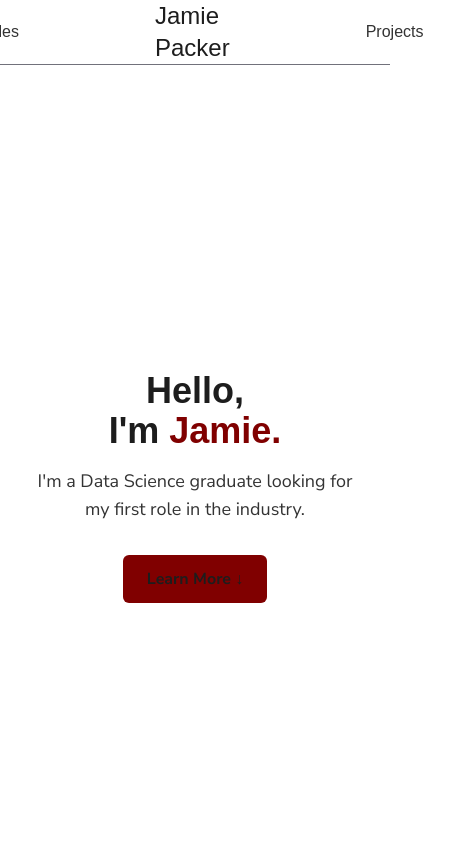
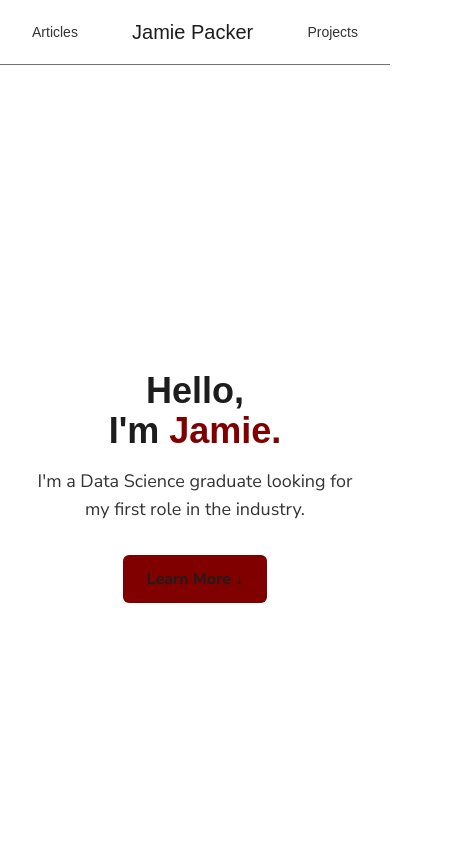
Before and after one commit to Jamie-Packer/My-Website, a Next.js app: page / in a window 390 px wide. Shown: the top 844 px of the page, 463 px wide, since content can reach past the window. Built offline with nearby package versions, Linux system fonts and the light colour scheme; a web font is replaced by a local one.

Commit message:
Refactor Navbar layout and styling
Updated the Navbar component to improve mobile and desktop layout handling, refactored flexbox structure, and standardized link styling for consistency and responsiveness.

```diff
--- a/src/components/Navbar.tsx
+++ b/src/components/Navbar.tsx
@@ -1,28 +1,33 @@
-import Link from 'next/link';
+// src/components/Navbar.tsx
+import Link from "next/link";
 
 const Navbar = () => {
   return (
     <nav className="bg-background border-b border-zinc-500">
       <div className="container mx-auto px-4 sm:px-6 lg:px-8">
-        <div className="flex items-center justify-center h-16">
-          <div className="flex items-center space-x-8 md:space-x-2 font-heading">
+        {/* Mobile: spread out | Desktop: centered */}
+        <div className="flex h-16 items-center justify-between md:justify-center">
+          <div className="flex w-full items-center justify-between font-heading md:w-auto md:space-x-8 md:space-x-2">
+            {/* Articles */}
             <Link
               href="/articles"
-              className="text-foreground2 rounded-md px-10 py-3 text-base font-medium transition-colors duration-200 hover:bg-accent/25 hover:text-white"
+              className="inline-flex h-14 items-center justify-center rounded-md px-4 text-sm font-medium text-foreground2 transition-colors duration-300 hover:bg-accent/25 md:px-8 md:text-base"
             >
               Articles
             </Link>
 
+            {/* Home / Jamie Packer */}
             <Link
               href="/"
-              className="text-foreground text-2xl rounded-md px-16 py-3 transition-colors duration-200 hover:bg-accent/35"
+              className="inline-flex h-14 items-center justify-center rounded-md px-4 text-foreground transition-colors duration-300 hover:bg-accent/35 md:px-8"
             >
-              Jamie Packer
+              <span className="text-xl leading-none md:text-2xl">Jamie Packer</span>
             </Link>
 
+            {/* Projects */}
             <Link
               href="/projects"
-              className="text-foreground2 rounded-md px-10 py-3 text-base font-medium transition-colors duration-200 hover:bg-accent/25 hover:text-white"
+              className="inline-flex h-14 items-center justify-center rounded-md px-4 text-sm font-medium text-foreground2 transition-colors duration-300 hover:bg-accent/25 md:px-8 md:text-base"
             >
               Projects
             </Link>
```
